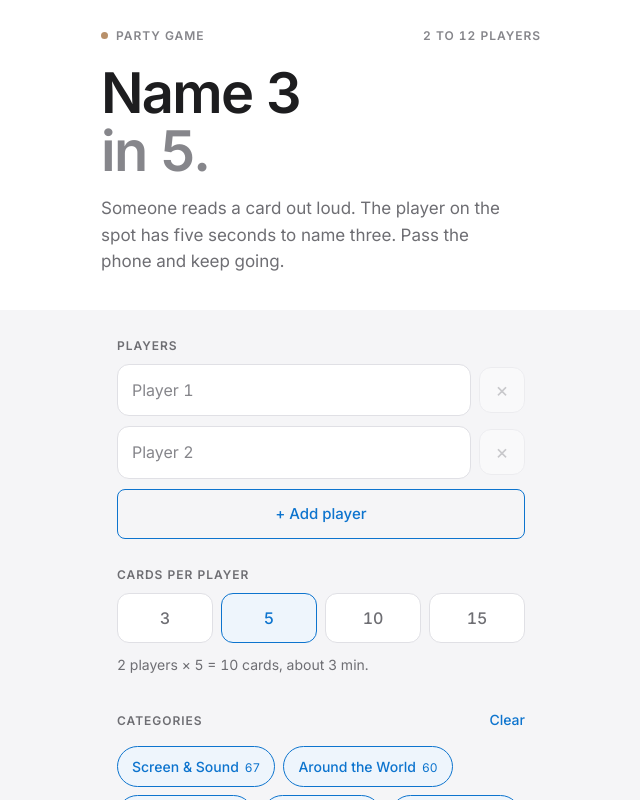
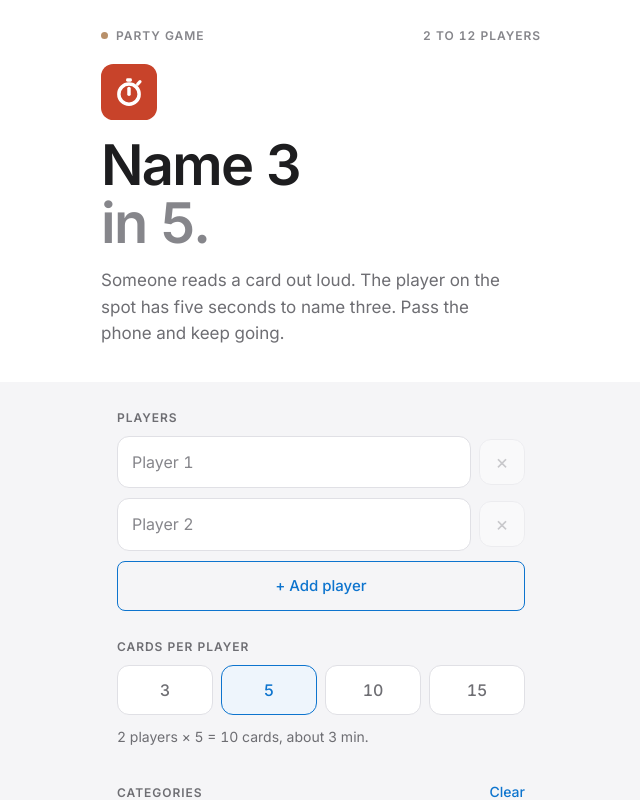
Before and after one commit to datakyle/5-in-3, a plain HTML site: page index.html in a window 1280 px wide. Shown: the whole page, without its empty margins (319-959 px from the left). Drawn offline with Linux system fonts and the light colour scheme.

Commit message:
Show the app logo in the app and README
Logo on the launch/home screen where it fits the layout, and a centered
logo at the top of the README.

Co-Authored-By: Claude Opus 5.5 <noreply@anthropic.com>
Claude-Session: https://claude.ai/code/session_01XEMWxbv85jUyQKVJjr5bBe

```diff
--- a/index.html
+++ b/index.html
@@ -104,6 +104,7 @@ button{font:inherit;color:inherit;border:0;background:none;cursor:pointer}
 .hero .strip{color:var(--mute);display:flex;justify-content:space-between;align-items:center;margin-bottom:20px}
 .hero .strip span:first-child{display:inline-flex;align-items:center;gap:8px}
 #setup .hero .strip span:first-child::before{content:"";width:7px;height:7px;border-radius:50%;background:var(--amber)}
+.appmark{display:block;width:56px;height:56px;margin-bottom:16px}
 .logo{font-weight:600;font-size:clamp(40px,13vw,56px);line-height:1.05;letter-spacing:-.03em}
 .logo span{color:var(--mute)}
 .sub{font-size:17px;color:var(--body);line-height:1.55;margin:14px 0 0;max-width:38ch}
@@ -217,6 +218,7 @@ button{font:inherit;color:inherit;border:0;background:none;cursor:pointer}
   <header class="hero">
     <div class="hero-in">
       <div class="strip"><span>Party game</span><span>2 to 12 players</span></div>
+      <img class="appmark" src="icon.svg" alt="" width="56" height="56">
       <div class="logo">Name 3<br><span>in 5.</span></div>
       <p class="sub">Someone reads a card out loud. The player on the spot has five seconds to name three. Pass the phone and keep going.</p>
     </div>
```
Also changed, not shown: logo.svg (added), 1 other file.
